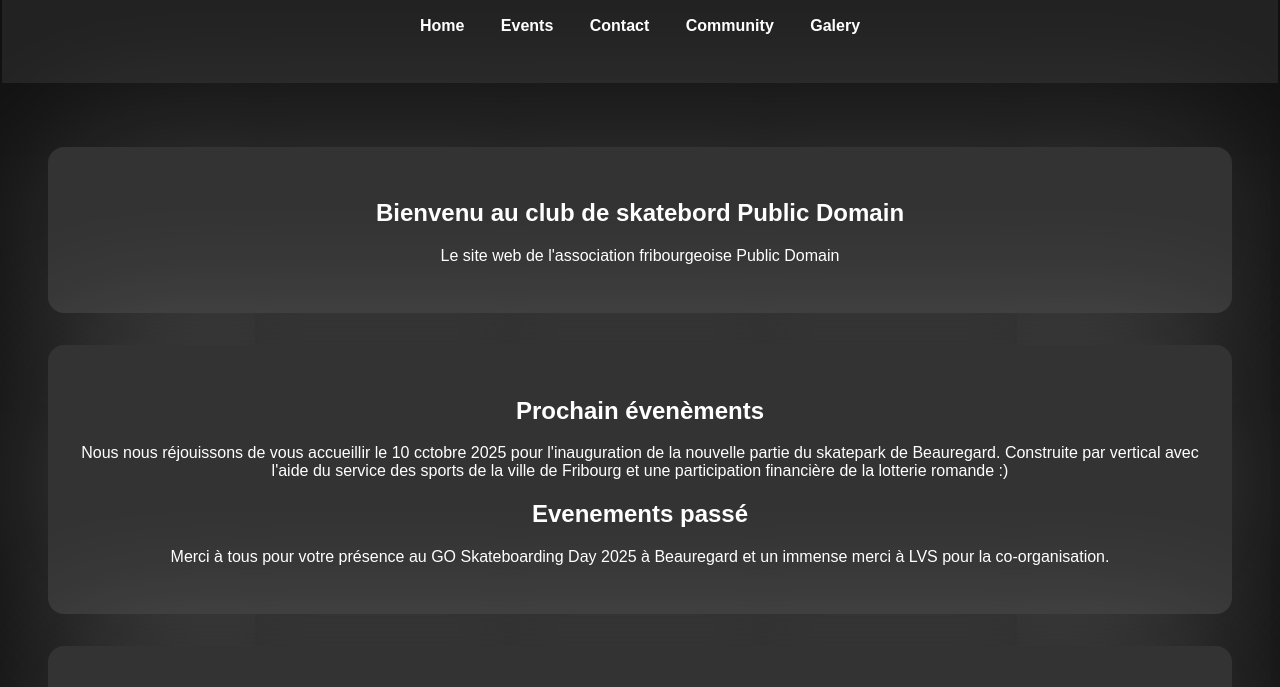
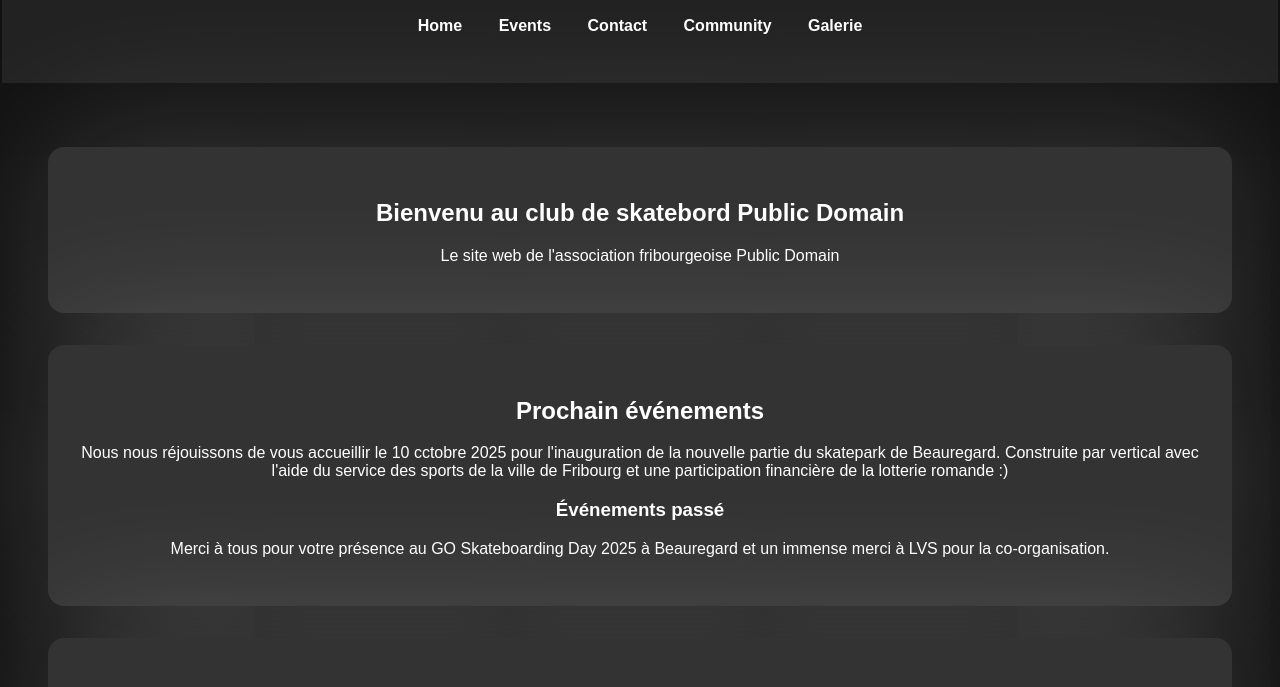
Before and after one commit to Neonell/publicdomainskate.ch, a plain HTML site: page index.html in a window 1280 px wide. Shown: the part 99-786 px from the top of the page. Drawn offline with Linux system fonts and the light colour scheme.

Commit message:
Update index.html

```diff
--- a/index.html
+++ b/index.html
@@ -18,7 +18,7 @@
         <a href="#events">Events</a>
 		<a href="#contact">Contact</a>
         <a href="#community">Community</a>
-		<a href="#galery">Galery</a></p>
+		<a href="#galery">Galerie</a></p>
     </nav>
  </header>
     <div class="container">
@@ -31,9 +31,9 @@
 
 		<section id="events">
 			<div class="card">
-				<h2>Prochain évenèments</h2>
+				<h2>Prochain événements</h2>
 				<p>Nous nous réjouissons de vous accueillir le 10 cctobre 2025 pour l'inauguration de la nouvelle partie du skatepark de Beauregard. Construite par vertical avec l'aide du service des sports de la ville de Fribourg et une participation financière de la lotterie romande :) </p>
-				<h2>Evenements passé</h2>
+				<h3>Événements passé</h3>
 				<p>Merci à tous pour votre présence au GO Skateboarding Day 2025 à Beauregard et un immense merci à LVS pour la co-organisation.</p>
 			</div>
 		</section>
@@ -60,6 +60,7 @@
 		</section>
 		<section id="galery">
 		  <div class="card">
+			  <h1>Galerie:</h1>
 		    <h2>Constructions de la rampe et pyramide 2025</h2>
 
 		    <!-- Thumbnails -->
```
